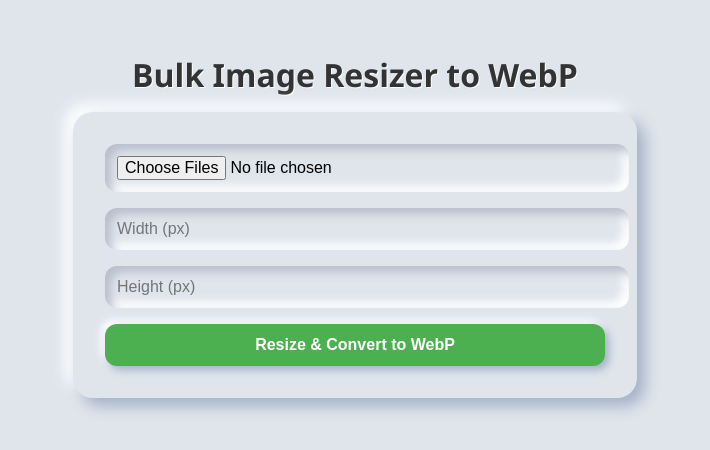
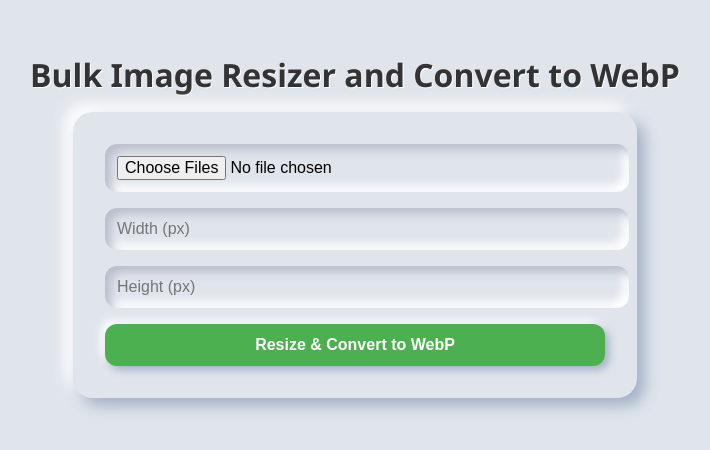
Before and after one commit to ranjeetdakshvanshi/imageresizeandconvert, a plain HTML site: page index.html in a window 1280 px wide. Shown: the whole page, without its empty margins (285-995 px from the left). Drawn offline with nearby package versions, Linux system fonts and the light colour scheme.

Commit message:
Update index.html

```diff
--- a/index.html
+++ b/index.html
@@ -104,7 +104,7 @@
 </head>
 <body>
 
-  <h1>Bulk Image Resizer to WebP</h1>
+  <h1>Bulk Image Resizer and Convert to WebP</h1>
 
   <div class="container">
     <input type="file" id="imageInput" accept="image/*" multiple>
```
